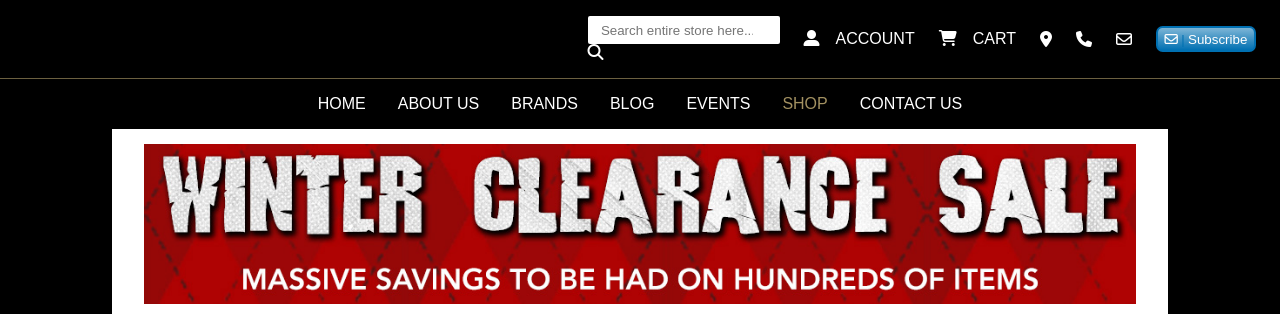
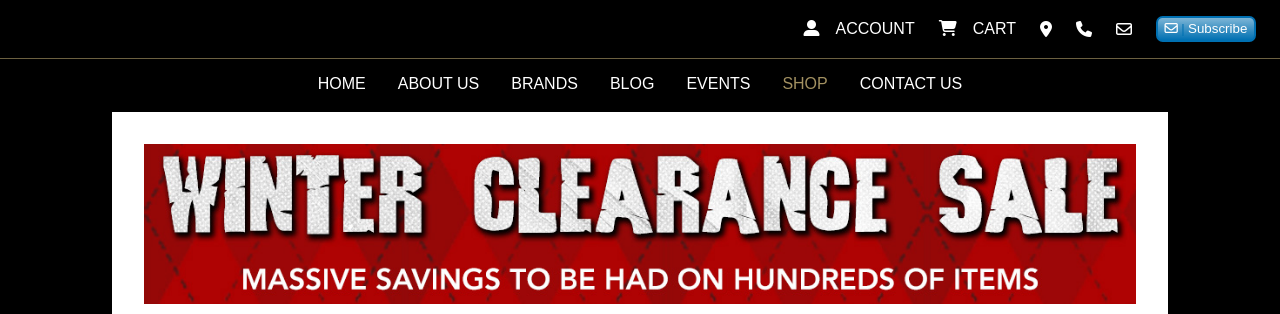
Before and after one commit to rts-cmk-wu10/hi-fi-corner-jmat, a website: page productview.html in a window 1280 px wide. Shown: the top 314 px of the page. Drawn offline with Linux system fonts and the light colour scheme; no server answers.

Commit message:
remove search ind productView

```diff
--- a/productview.html
+++ b/productview.html
@@ -25,10 +25,6 @@
     <header class="menu">
 
         <ul class="menu__top">
-            <label class="menu__top--searchBar">
-                <input type="search" placeholder="Search entire store here...">
-                <i class="fa-solid fa-magnifying-glass"></i>
-            </label>
             <li><button class="menu__top--item"><i class="fa-solid fa-user-large"></i>account</button></li>
             <li><a class="menu__top--item" href="/"><i class="fa-solid fa-cart-shopping"></i>Cart</a></li>
             <li><a class="menu__top--item" href="/"><i class="fa-solid fa-location-dot"></i></a></li>
```
